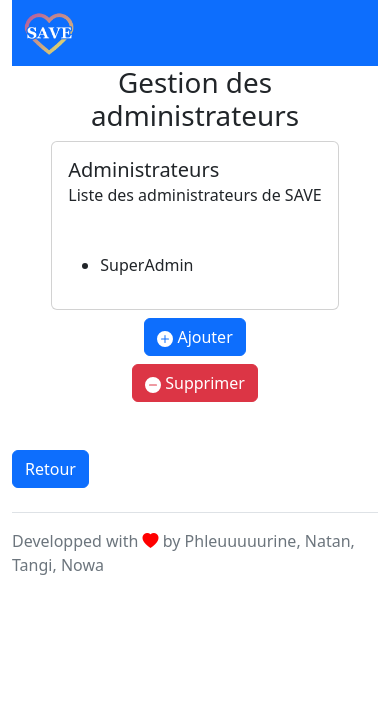
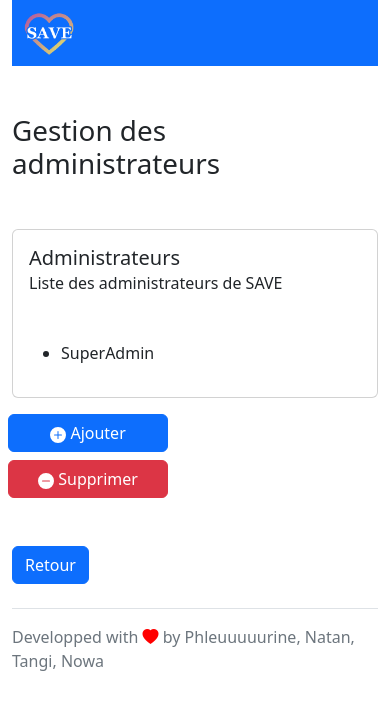
Before and after one commit to Noah-Langlois/Application_SAVE, a Vue app in the folder frontend/client_vue_global/: page /admin/1/admin_manager in a window 390 px wide. Shown: the top 710 px of the page. Built offline with nearby package versions, Linux system fonts and the light colour scheme.

Commit message:
Factorisation du code en utilisant CSS et non JS pour la version mobile de la gestion des admins

```diff
--- a/frontend/client_vue_global/src/components/AdminManager.vue
+++ b/frontend/client_vue_global/src/components/AdminManager.vue
@@ -5,9 +5,6 @@ import { inject } from 'vue'
 const router = useRouter()
 
 const store = inject('STORE')
-
-store.methods.setIsMobile()
-window.onresize = store.methods.setIsMobile
 
 function changeRoute(value) {
   console.log(store.system.debug)
@@ -20,26 +17,26 @@ function changeRoute(value) {
 
 <template>
     <main>
-      <!--Version Ordinateur-->
-      <div id="adminManagerDesktop" v-if="!store.state.isMobile">
+      <div>
         <div class="mt-5">
             <h1>Gestion des administrateurs</h1>
         </div>
         <div class="row mt-5">
-          <div class="col-6">
+          <div class="col-xl-6 mb-3">
             <div class="card">
               <div class="card-body">
-                <h5 class="card-title">Administrateurs</h5>
+                <h5 class="card-title text-truncate">Administrateurs</h5>
                 <h6 class="card-subtitle mb-2 text-body-secondary">Liste des administrateurs de SAVE</h6>
-                <ul class="mt-5">
+                <ul class="mt-5 text-truncate">
                   <li>SuperAdmin</li>
                 </ul>
               </div>
             </div>
           </div>
-          <div class="col-1">
+          <div class="col ms-2">
+            <div class="row">
               <!--Bouttons d'ajout et suppression d'admins qui activent un modal-->
-            <button class="btn btn-primary" data-bs-toggle="modal" data-bs-target="#ajoutModal">
+              <button class="btn btn-primary" data-bs-toggle="modal" data-bs-target="#ajoutModal" style="max-width: 10rem;">
                 <svg xmlns="http://www.w3.org/2000/svg" width="16" height="16" fill="currentColor" class="bi bi-plus-circle-fill" viewBox="0 0 16 16">
                   <path d="M16 8A8 8 0 1 1 0 8a8 8 0 0 1 16 0M8.5 4.5a.5.5 0 0 0-1 0v3h-3a.5.5 0 0 0 0 1h3v3a.5.5 0 0 0 1 0v-3h3a.5.5 0 0 0 0-1h-3z"/>
                 </svg> Ajouter
@@ -63,8 +60,10 @@ function changeRoute(value) {
                   </div>
                 </div>
               </div>
+            </div>
+            <div class="row mb-5">
               <!--Boutton de supression-->
-            <button class="btn btn-danger mt-2" data-bs-toggle="modal" data-bs-target="#suppModal">
+              <button class="btn btn-danger mt-2" data-bs-toggle="modal" data-bs-target="#suppModal" style="max-width: 10rem;">
                 <svg xmlns="http://www.w3.org/2000/svg" width="16" height="16" fill="currentColor" class="bi bi-dash-circle-fill" viewBox="0 0 16 16">
                   <path d="M16 8A8 8 0 1 1 0 8a8 8 0 0 1 16 0M4.5 7.5a.5.5 0 0 0 0 1h7a.5.5 0 0 0 0-1z"/>
                 </svg> Supprimer
@@ -90,90 +89,8 @@ function changeRoute(value) {
               </div>
             </div>
           </div>
-        <div class="mt-5">
-            <button class="btn btn-primary" @click="changeRoute('HomeAdmin')">Retour</button>
         </div>
-      </div>
-
-      <!--Version Mobile-->
-      <div id="adminManagerMobile" v-else>
-        <div class="row justify-content-center">
-          <div class="col container text-center">
-            <h1>Gestion des administrateurs</h1>
-          </div>
-        </div>
-        <div class="row justify-content-center">
-          <div class="col d-flex justify-content-center">
-            <div class="card">
-              <div class="card-body">
-                <h5 class="card-title">Administrateurs</h5>
-                <h6 class="card-subtitle mb-2 text-body-secondary">Liste des administrateurs de SAVE</h6>
-                <ul class="mt-5">
-                  <li>SuperAdmin</li>
-                </ul>
-              </div>
-            </div>
-          </div>
-        </div>
-        <div class="row justify-content-center mt-2">
-          <div class="col container text-center">
-            <!--Boutton d'ajout d'un admin-->
-            <button class="btn btn-primary" data-bs-toggle="modal" data-bs-target="#ajoutModal" style="max-width: 18rem;;">
-              <svg xmlns="http://www.w3.org/2000/svg" width="16" height="16" fill="currentColor" class="bi bi-plus-circle-fill" viewBox="0 0 16 16">
-                <path d="M16 8A8 8 0 1 1 0 8a8 8 0 0 1 16 0M8.5 4.5a.5.5 0 0 0-1 0v3h-3a.5.5 0 0 0 0 1h3v3a.5.5 0 0 0 1 0v-3h3a.5.5 0 0 0 0-1h-3z"/>
-              </svg> Ajouter
-            </button>
-            <!-- Modal d'ajout admin -->
-            <div class="modal fade" id="ajoutModal" tabindex="-1" aria-labelledby="ajoutModalLabel" aria-hidden="true">
-              <div class="modal-dialog">
-                <div class="modal-content">
-                  <div class="modal-header">
-                    <h1 class="modal-title fs-5" id="ajoutModalLabel">Ajouter un administrateur</h1>
-                    <button type="button" class="btn-close" data-bs-dismiss="modal" aria-label="Close"></button>
-                  </div>
-                  <div class="modal-body">
-                    <h4>Pseudo :</h4>
-                    <input class="form-control"/>
-                  </div>
-                  <div class="modal-footer">
-                    <button type="button" class="btn btn-secondary" data-bs-dismiss="modal">Annuler</button>
-                    <button type="button" class="btn btn-primary">Valider</button>
-                  </div>
-                </div>
-              </div>
-            </div>
-          </div>
-          <!--Boutton de supression-->
-        </div>
-        <div class="row justify-content-center">
-          <div class="col container text-center">
-            <button class="btn btn-danger mt-2" data-bs-toggle="modal" data-bs-target="#suppModal">
-              <svg xmlns="http://www.w3.org/2000/svg" width="16" height="16" fill="currentColor" class="bi bi-dash-circle-fill" viewBox="0 0 16 16">
-                <path d="M16 8A8 8 0 1 1 0 8a8 8 0 0 1 16 0M4.5 7.5a.5.5 0 0 0 0 1h7a.5.5 0 0 0 0-1z"/>
-              </svg> Supprimer
-            </button>
-            <!-- Modal de supressions admin -->
-            <div class="modal fade" id="suppModal" tabindex="-1" aria-labelledby="suppModalLabel" aria-hidden="true">
-              <div class="modal-dialog">
-                <div class="modal-content">
-                  <div class="modal-header">
-                    <h1 class="modal-title fs-5" id="suppModalLabel">Supprimer un administrateur</h1>
-                    <button type="button" class="btn-close" data-bs-dismiss="modal" aria-label="Close"></button>
-                  </div>
-                  <div class="modal-body">
-                    <h4>Pseudo :</h4>
-                    <input class="form-control"/>
-                  </div>
-                  <div class="modal-footer">
-                    <button type="button" class="btn btn-secondary" data-bs-dismiss="modal">Annuler</button>
-                    <button type="button" class="btn btn-primary">Valider</button>
-                  </div>
-                </div>
-              </div>
-            </div>
-          </div>
-        </div>
-        <div class="mt-5">
+        <div>
             <button class="btn btn-primary" @click="changeRoute('HomeAdmin')">Retour</button>
         </div>
       </div>
```
Lines whose indentation alone changed are shown as unchanged.
